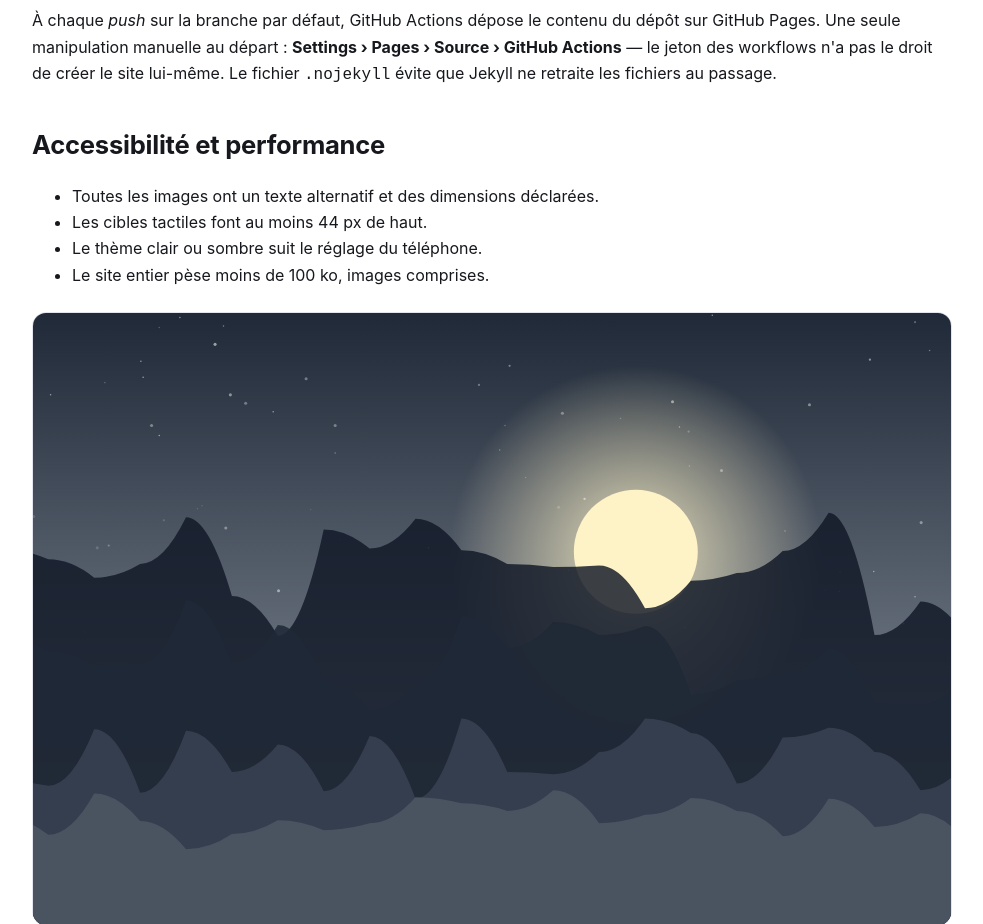
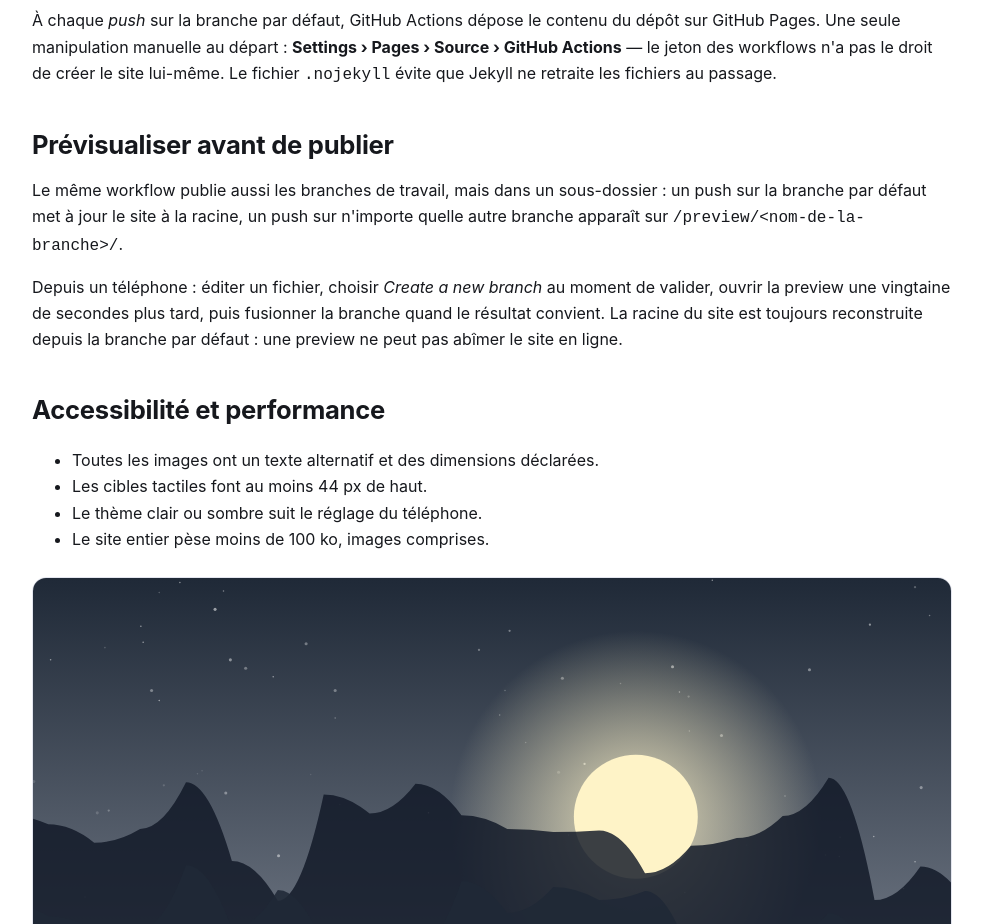
Before and after one commit to rafali/public-web-test, a plain HTML site: page a-propos.html in a window 1280 px wide. Shown: the part 1054-1978 px from the top of the page, without its empty margins (148-1131 px from the left). Drawn offline with Linux system fonts and the light colour scheme.

Commit message:
Publie les branches de travail en preview
Le workflow compose désormais le site à publier : la racine vient toujours
de la branche par défaut, et un push sur une autre branche ajoute son
contenu dans /preview/<nom-de-la-branche>/.

Permet de relire une modification en ligne avant de la fusionner, sans
jamais toucher au site live. L'URL de la preview est rappelée dans le
résumé du run.

concurrency: cancel-in-progress passe à false pour qu'un push de preview
n'annule pas un déploiement en cours.

Co-Authored-By: Claude Opus 5 <noreply@anthropic.com>
Claude-Session: https://claude.ai/code/session_015ucP99nNWgQjgQCfGWPwBK

```diff
--- a/a-propos.html
+++ b/a-propos.html
@@ -77,6 +77,15 @@
     droit de créer le site lui-même. Le fichier <code>.nojekyll</code> évite que Jekyll ne retraite
     les fichiers au passage.</p>
 
+    <h2>Prévisualiser avant de publier</h2>
+    <p>Le même workflow publie aussi les branches de travail, mais dans un sous-dossier :
+    un push sur la branche par défaut met à jour le site à la racine, un push sur n'importe
+    quelle autre branche apparaît sur <code>/preview/&lt;nom-de-la-branche&gt;/</code>.</p>
+    <p>Depuis un téléphone : éditer un fichier, choisir <em>Create a new branch</em> au moment de
+    valider, ouvrir la preview une vingtaine de secondes plus tard, puis fusionner la branche
+    quand le résultat convient. La racine du site est toujours reconstruite depuis la branche
+    par défaut : une preview ne peut pas abîmer le site en ligne.</p>
+
     <h2>Accessibilité et performance</h2>
     <ul>
       <li>Toutes les images ont un texte alternatif et des dimensions déclarées.</li>
```
Also changed, not shown: 2 other files.
